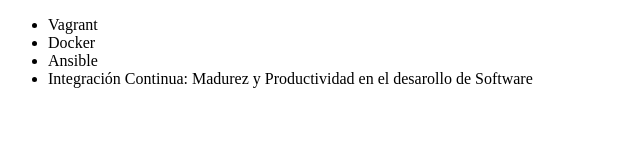
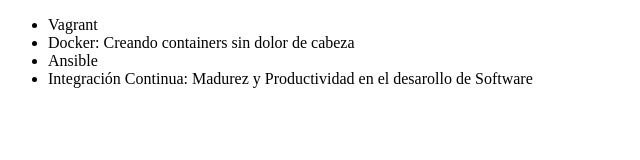
Before and after one commit to AbVasquezP/cursoprogramacion, a plain HTML site: page index.html in a window 1280 px wide. Shown: the whole page, without its empty margins (0-640 px from the left). Drawn offline with Linux system fonts and the light colour scheme.

Commit message:
Corrigiendo el nombre del curso de Docker

```diff
--- a/index.html
+++ b/index.html
@@ -2,12 +2,12 @@
 <html lang="en">
     <head>
         <meta charset="UTF-8">
-        <title>Cursos de Alura</title>
+        <title>Lista de cursos de DevOps de Alura</title>
     </head>
     <body>
         <ul>
             <li>Vagrant</li>
-            <li>Docker</li>
+            <li>Docker: Creando containers sin dolor de cabeza</li>
             <li>Ansible</li>
             <li>Integración Continua: Madurez y Productividad en el desarollo de Software</li>
         </ul>
```
